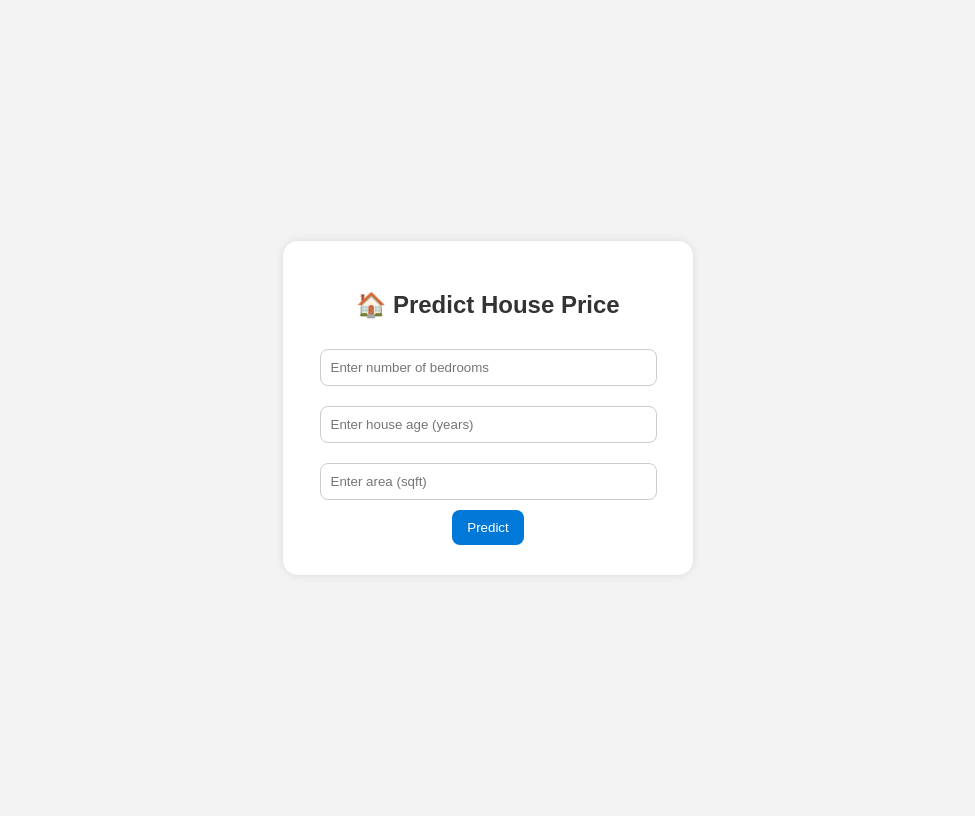
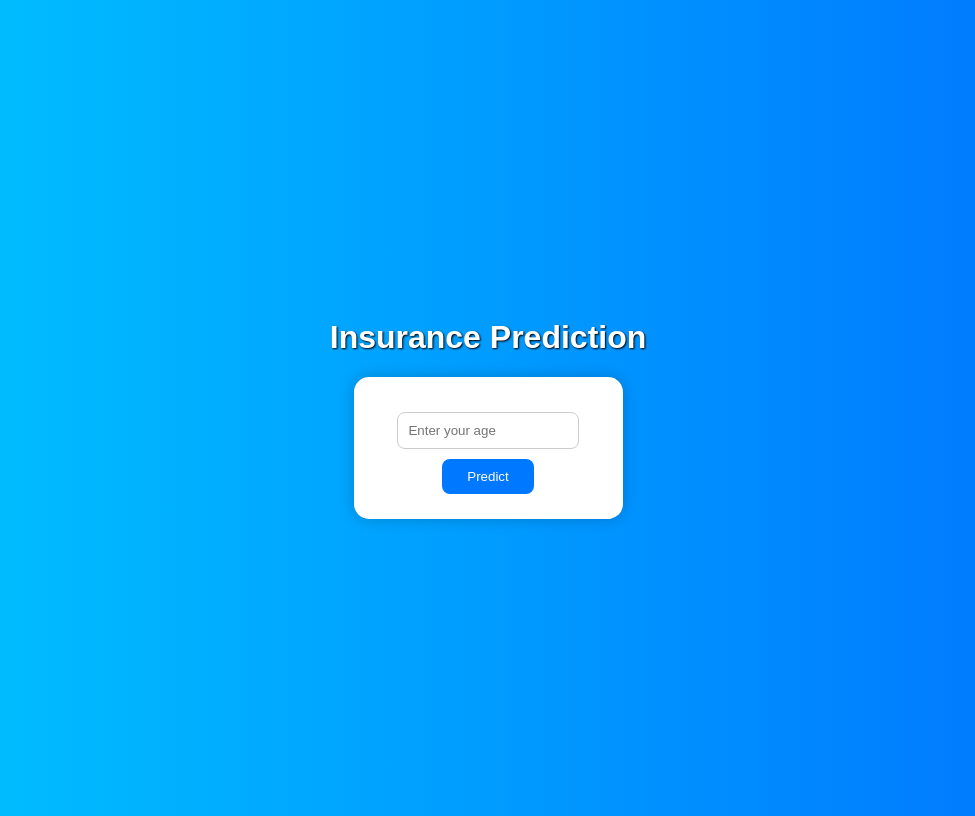
Before and after one commit to Ashok8601/project2, a Flask app: page / in a window 1280 px wide. Shown: the whole page, without its empty margins (152-1127 px from the left). Run offline with Flask 3, Linux system fonts and the light colour scheme; parts of the project's set-up code (start-up, migrations or seed data) failed here and were passed over.

Commit message:
flask project added

```diff
--- a/app.py
+++ b/app.py
@@ -1,30 +1,27 @@
 from flask import Flask, render_template, request
 import pickle
-import numpy as np
+import pandas as pd
 
 app = Flask(__name__)
 
-# Load the model
-with open("multi_linear.pkl", "rb") as file:
+# Model load
+with open("insurance_model.pkl", "rb") as file:
     model = pickle.load(file)
 
 @app.route("/", methods=["GET", "POST"])
 def home():
-    predicted_price = None
+    result = None
     if request.method == "POST":
-        try:
-            bedrooms = float(request.form["bedrooms"])
-            age = float(request.form["age"])
-            area = float(request.form["area"])
+        age = float(request.form.get("age"))
 
-            # Prepare input as 2D array
-            input_features = np.array([[bedrooms, age, area]])
-            predicted_price = model.predict(input_features)[0]
-            predicted_price = round(predicted_price, 2)
-        except:
-            predicted_price = "Invalid input!"
+        # DataFrame with feature name
+        input_data = pd.DataFrame([[age]], columns=["age"])
+        prediction = model.predict(input_data)[0]
 
-    return render_template("home.html", predicted_price=predicted_price)
+        # Convert 1 → Yes, 0 → No
+        result = "Yes" if prediction == 1 else "No"
+
+    return render_template("home.html", result=result)
 
 if __name__ == "__main__":
     app.run(debug=True)
--- a/templates/home.html
+++ b/templates/home.html
@@ -2,64 +2,66 @@
 <html lang="en">
 <head>
   <meta charset="UTF-8">
-    <title>House Price Prediction</title>
+  <meta name="viewport" content="width=device-width, initial-scale=1.0">
+  <title>Insurance Prediction</title>
   <style>
     body {
-            background: #f3f3f3;
       font-family: Arial, sans-serif;
+      background: linear-gradient(to right, #00c6ff, #0072ff);
       display: flex;
+      flex-direction: column;
+      align-items: center;
       justify-content: center;
-            align-items: center;
       height: 100vh;
     }
-        .form-container {
+    h1 {
+      color: white;
+      text-shadow: 1px 1px 2px black;
+    }
+    form {
       background: white;
-            padding: 30px;
+      padding: 25px 35px;
       border-radius: 15px;
-            box-shadow: 0 0 10px rgba(0,0,0,0.1);
-            width: 350px;
+      box-shadow: 0 0 15px rgba(0,0,0,0.2);
       text-align: center;
     }
     input {
-            width: 90%;
+      margin: 10px 0;
       padding: 10px;
-            margin: 10px 0;
+      width: 80%;
+      border-radius: 8px;
       border: 1px solid #ccc;
-            border-radius: 8px;
     }
     button {
-            background-color: #0078d7;
+      padding: 10px 25px;
+      background: #0078ff;
       color: white;
-            padding: 10px 15px;
       border: none;
       border-radius: 8px;
       cursor: pointer;
     }
-        h2 {
-            color: #333;
+    button:hover {
+      background: #005fcc;
     }
     .result {
-            margin-top: 15px;
+      margin-top: 20px;
+      font-size: 20px;
       font-weight: bold;
-            color: #0078d7;
+      color: #222;
     }
   </style>
 </head>
 <body>
-    <div class="form-container">
-        <h2>🏠 Predict House Price</h2>
+  <h1>Insurance Prediction</h1>
   <form method="POST">
-            <input type="number" step="any" name="bedrooms" placeholder="Enter number of bedrooms" required><br>
-            <input type="number" step="any" name="age" placeholder="Enter house age (years)" required><br>
-            <input type="number" step="any" name="area" placeholder="Enter area (sqft)" required><br>
+    <input type="number" name="age" placeholder="Enter your age" required><br>
     <button type="submit">Predict</button>
   </form>
 
-        {% if predicted_price %}
+  {% if result %}
     <div class="result">
-            <p>Predicted Price: ₹ {{ predicted_price }}</p>
+      Insurance Taken: {{ result }}
     </div>
   {% endif %}
-    </div>
 </body>
 </html>
```
Also changed, not shown: 2 other files. Lines whose indentation alone changed are shown as unchanged.
